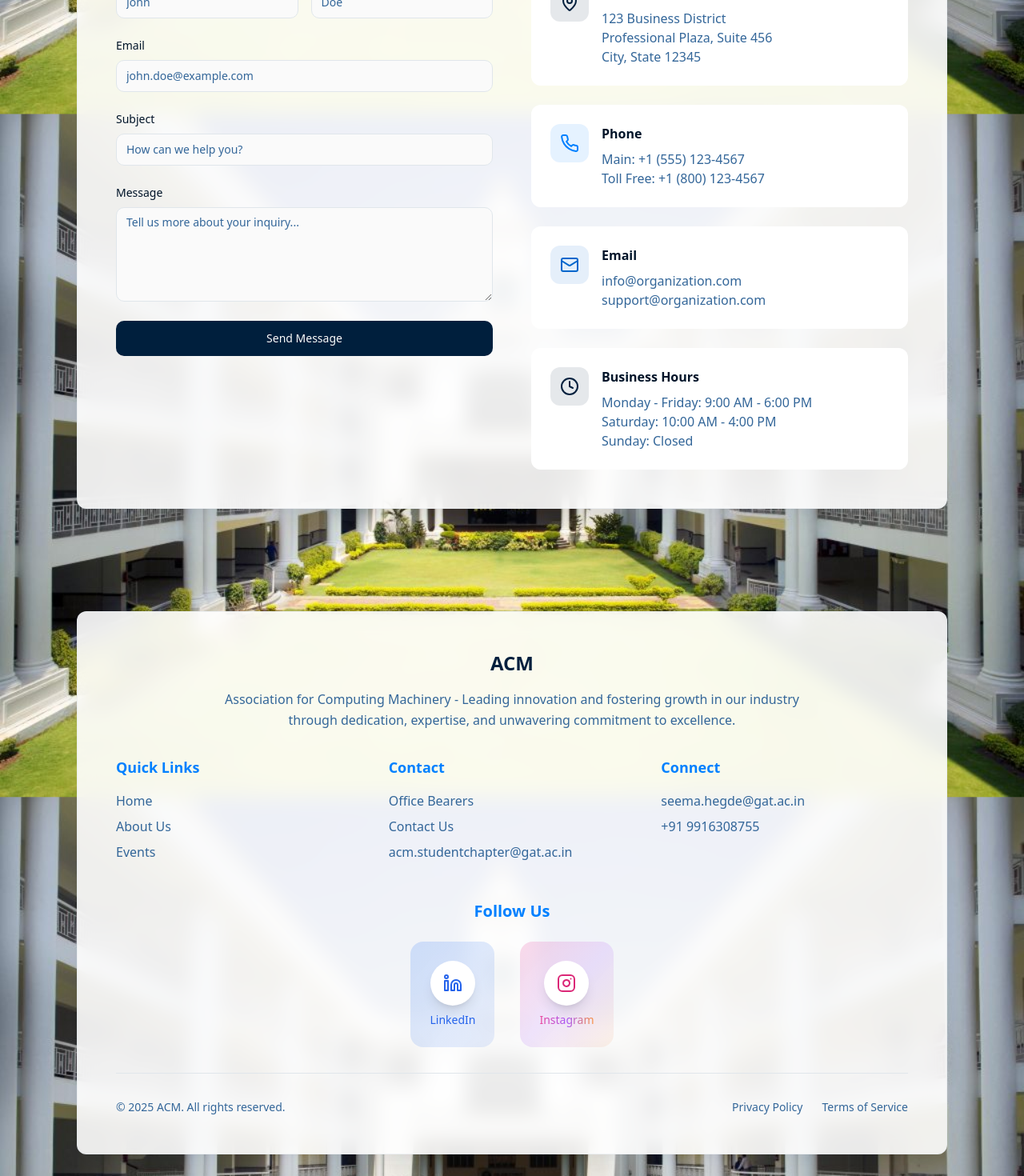
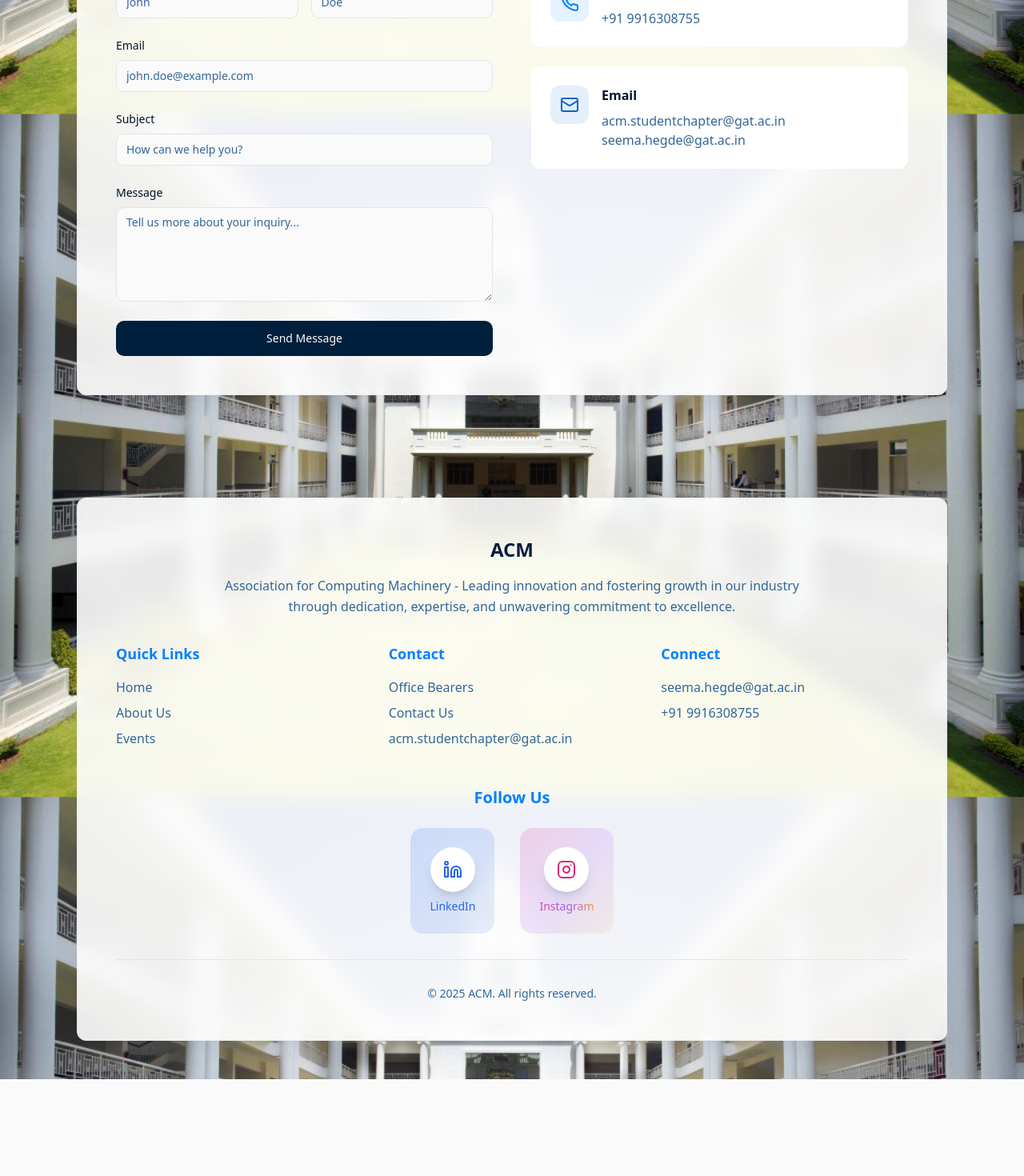
Before and after one commit to adarshkn1/cloud-construct-25, a React (Vite) app: page / in a window 1280 px wide. Shown: the part 4980-6450 px from the top of the page at 80% size. After the commit the page ends 6329 px from the top, so only its background shows below. Built offline with nearby package versions, Linux system fonts and the light colour scheme.

Commit message:
Update footer and contact information

```diff
--- a/src/components/Contact.tsx
+++ b/src/components/Contact.tsx
@@ -2,7 +2,7 @@ import { Button } from '@/components/ui/button';
 import { Input } from '@/components/ui/input';
 import { Textarea } from '@/components/ui/textarea';
 import { Card, CardContent, CardHeader, CardTitle } from '@/components/ui/card';
-import { MapPin, Phone, Mail, Clock } from 'lucide-react';
+import { Phone, Mail } from 'lucide-react';
 
 const Contact = () => {
   return (
@@ -78,32 +78,13 @@ const Contact = () => {
                 <Card className="floating-card border-none shadow-none">
                   <CardContent className="p-6">
                     <div className="flex items-start space-x-4">
-                      <div className="bg-primary/10 p-3 rounded-lg">
-                        <MapPin className="text-primary" size={24} />
-                      </div>
-                      <div>
-                        <h4 className="font-semibold mb-2">Address</h4>
-                        <p className="text-muted-foreground">
-                          123 Business District<br />
-                          Professional Plaza, Suite 456<br />
-                          City, State 12345
-                        </p>
-                      </div>
-                    </div>
-                  </CardContent>
-                </Card>
-
-                <Card className="floating-card border-none shadow-none">
-                  <CardContent className="p-6">
-                    <div className="flex items-start space-x-4">
                       <div className="bg-secondary/10 p-3 rounded-lg">
                         <Phone className="text-secondary" size={24} />
                       </div>
                       <div>
                         <h4 className="font-semibold mb-2">Phone</h4>
                         <p className="text-muted-foreground">
-                          Main: +1 (555) 123-4567<br />
-                          Toll Free: +1 (800) 123-4567
+                          +91 9916308755
                         </p>
                       </div>
                     </div>
@@ -119,26 +100,8 @@ const Contact = () => {
                       <div>
                         <h4 className="font-semibold mb-2">Email</h4>
                         <p className="text-muted-foreground">
-                          info@organization.com<br />
-                          support@organization.com
-                        </p>
-                      </div>
-                    </div>
-                  </CardContent>
-                </Card>
-
-                <Card className="floating-card border-none shadow-none">
-                  <CardContent className="p-6">
-                    <div className="flex items-start space-x-4">
-                      <div className="bg-primary/10 p-3 rounded-lg">
-                        <Clock className="text-primary" size={24} />
-                      </div>
-                      <div>
-                        <h4 className="font-semibold mb-2">Business Hours</h4>
-                        <p className="text-muted-foreground">
-                          Monday - Friday: 9:00 AM - 6:00 PM<br />
-                          Saturday: 10:00 AM - 4:00 PM<br />
-                          Sunday: Closed
+                          acm.studentchapter@gat.ac.in<br />
+                          seema.hegde@gat.ac.in
                         </p>
                       </div>
                     </div>
--- a/src/components/Footer.tsx
+++ b/src/components/Footer.tsx
@@ -119,18 +119,10 @@ const Footer = () => {
 
           <Separator className="my-8" />
 
-          <div className="flex flex-col md:flex-row justify-between items-center">
+          <div className="text-center">
             <p className="text-muted-foreground text-sm">
               © 2025 ACM. All rights reserved.
             </p>
-            <div className="flex space-x-6 mt-4 md:mt-0">
-              <a href="#" className="text-muted-foreground hover:text-primary transition-colors text-sm">
-                Privacy Policy
-              </a>
-              <a href="#" className="text-muted-foreground hover:text-primary transition-colors text-sm">
-                Terms of Service
-              </a>
-            </div>
           </div>
         </div>
       </div>
```
